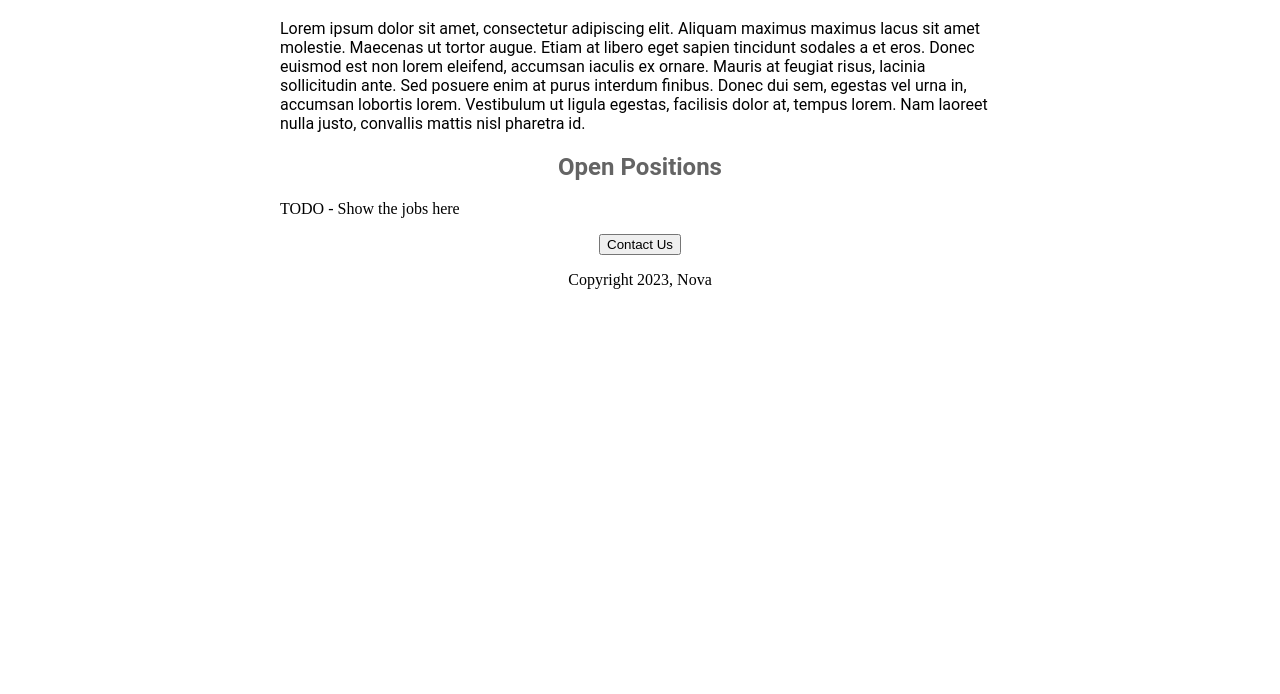
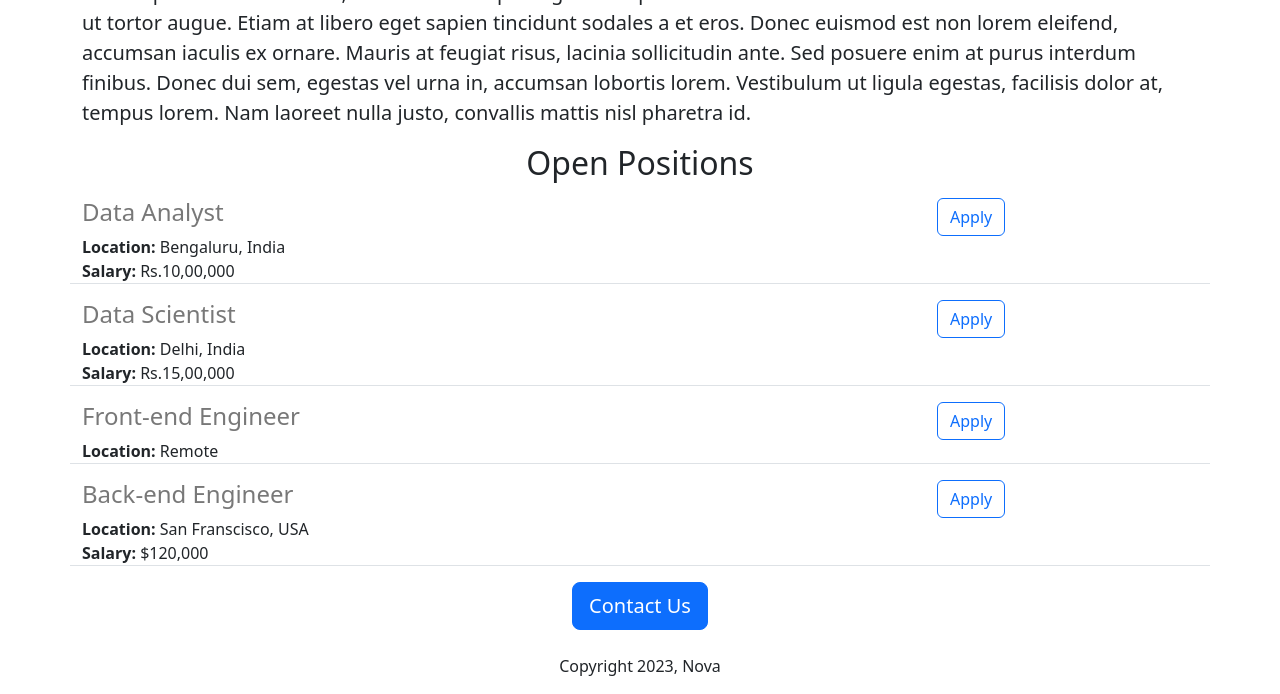
Before and after one commit to MySandbox-rahulkrbxr/nova-careers-website-v2, a Flask app: page / in a window 1280 px wide. Shown: the part 462-1156 px from the top of the page. Before the commit the page ends 751 px from the top, so only its background shows below. Run offline with Flask 3, Linux system fonts and the light colour scheme.

Commit message:
Added dynamic data and api route

```diff
--- a/app.py
+++ b/app.py
@@ -1,11 +1,37 @@
-from flask import Flask, render_template
+from flask import Flask, render_template, jsonify
 
 app = Flask(__name__)
+
+JOBS = [{
+    'id': 1,
+    'title': 'Data Analyst',
+    'location': 'Bengaluru, India',
+    'salary': 'Rs.10,00,000'
+}, {
+    'id': 2,
+    'title': 'Data Scientist',
+    'location': 'Delhi, India',
+    'salary': 'Rs.15,00,000'
+}, {
+    'id': 3,
+    'title': 'Front-end Engineer',
+    'location': 'Remote'
+}, {
+    'id': 4,
+    'title': 'Back-end Engineer',
+    'location': 'San Franscisco, USA',
+    'salary': '$120,000'
+}]
 
 
 @app.route("/")
 def hello_world():
-  return render_template('home.html')
+  return render_template('home.html', jobs=JOBS, company_name='Nova')
+
+
+@app.route("/api/jobs")
+def list_jobs():
+  return jsonify(JOBS)
 
 
 print(__name__)
--- a/templates/home.html
+++ b/templates/home.html
@@ -1,49 +1,29 @@
 <!DOCTYPE html>
 <html>
   <head>
-    <title>Nova Careers Site</title>
+    <title>{{ company_name }} Careers Site</title>
+    <link href="https://cdn.jsdelivr.net/npm/bootstrap@5.3.2/dist/css/bootstrap.min.css" rel="stylesheet" integrity="sha384-T3c6CoIi6uLrA9TneNEoa7RxnatzjcDSCmG1MXxSR1GAsXEV/Dwwykc2MPK8M2HN" crossorigin="anonymous">
     <style>
-      h1 {
-        font-size: 40px;
-        font-family: Roboto;
-        color: rgb(50, 50, 50);
-        text-align: center;
-      }
-
       #banner {
+        height: 360px;
         width: 100%;
-        height: 360px;
-        object-fit: cover;
-      }
-
-      h2 {
-        font: size: 32px;
-        font-family: Roboto;
-        color: rgb(100, 100, 100);
-        text-align: center;
-      }
-
-      .bodytext {
-        font-family: Roboto;
-        color: rgb(80)80, 80);
-      }
-
-      #container {
-        max-width: 720px;
-        margin: 0 auto 0 auto;
       }
     </style>
   </head>
   <body>
-      <div id="container">
-      <h1>Nova Careers</h1>
-      <img id="banner" src="https://nova-careers-website.rahulkrbxr.repl.co/static/banner.jpg" alt="Career banner">
-      <p class="bodytext">Lorem ipsum dolor sit amet, consectetur adipiscing elit. Aliquam maximus maximus lacus sit amet molestie. Maecenas ut tortor augue. Etiam at libero eget sapien tincidunt sodales a et eros. Donec euismod est non lorem eleifend, accumsan iaculis ex ornare. Mauris at feugiat risus, lacinia sollicitudin ante. Sed posuere enim at purus interdum finibus. Donec dui sem, egestas vel urna in, accumsan lobortis lorem. Vestibulum ut ligula egestas, facilisis dolor at, tempus lorem. Nam laoreet nulla justo, convallis mattis nisl pharetra id.</p>
-      <h2 class="bodytext">Open Positions</h2>
-      <p>TODO - Show the jobs here</p>
-        <div style="text-align: center;">
-          <button>Contact Us</button>
-          <p>Copyright 2023, Nova</p>
+      <div class="container">
+      <h1 class="text-center mt-2 mb-4">Nova Careers</h1>
+      <img class="img-fluid" id="banner" src="https://nova-careers-website.rahulkrbxr.repl.co/static/banner.jpg" alt="Career banner">
+      <p class="lead">Lorem ipsum dolor sit amet, consectetur adipiscing elit. Aliquam maximus maximus lacus sit amet molestie. Maecenas ut tortor augue. Etiam at libero eget sapien tincidunt sodales a et eros. Donec euismod est non lorem eleifend, accumsan iaculis ex ornare. Mauris at feugiat risus, lacinia sollicitudin ante. Sed posuere enim at purus interdum finibus. Donec dui sem, egestas vel urna in, accumsan lobortis lorem. Vestibulum ut ligula egestas, facilisis dolor at, tempus lorem. Nam laoreet nulla justo, convallis mattis nisl pharetra id.</p>
+      <h2 class="text-center mt-2">Open Positions</h2>
+      <p>
+        {% for job in jobs %}
+          {% include 'jobitem.html' %}
+        {% endfor %}
+      </p>
+        <div class="text-center">
+          <button class="btn btn-primary btn-lg">Contact Us</button>
+          <p class="mt-4">Copyright 2023, Nova</p>
         </div>
     </div>
   </body>
--- /dev/null
+++ b/templates/jobitem.html
@@ -0,0 +1,22 @@
+<div style="margin-bottom:16px;"  class="border-bottom row">
+  <div class="col-9">
+    <h4
+      style="color: rgb(120, 120, 120); margin-bottom: 8px;"
+      >
+      {{ job['title'] }}
+    </h4>
+
+    <div>
+      <strong>Location: </strong> {{ job['location'] }}
+    </div>
+
+    {% if 'salary' in job %}
+      <div>
+        <strong>Salary: </strong> {{ job['salary'] }}
+      </div>
+    {% endif %}
+  </div>
+  <div class="col-3">
+    <button type="button" class="btn btn-outline-primary">Apply</button>
+  </div>
+</div>
```
